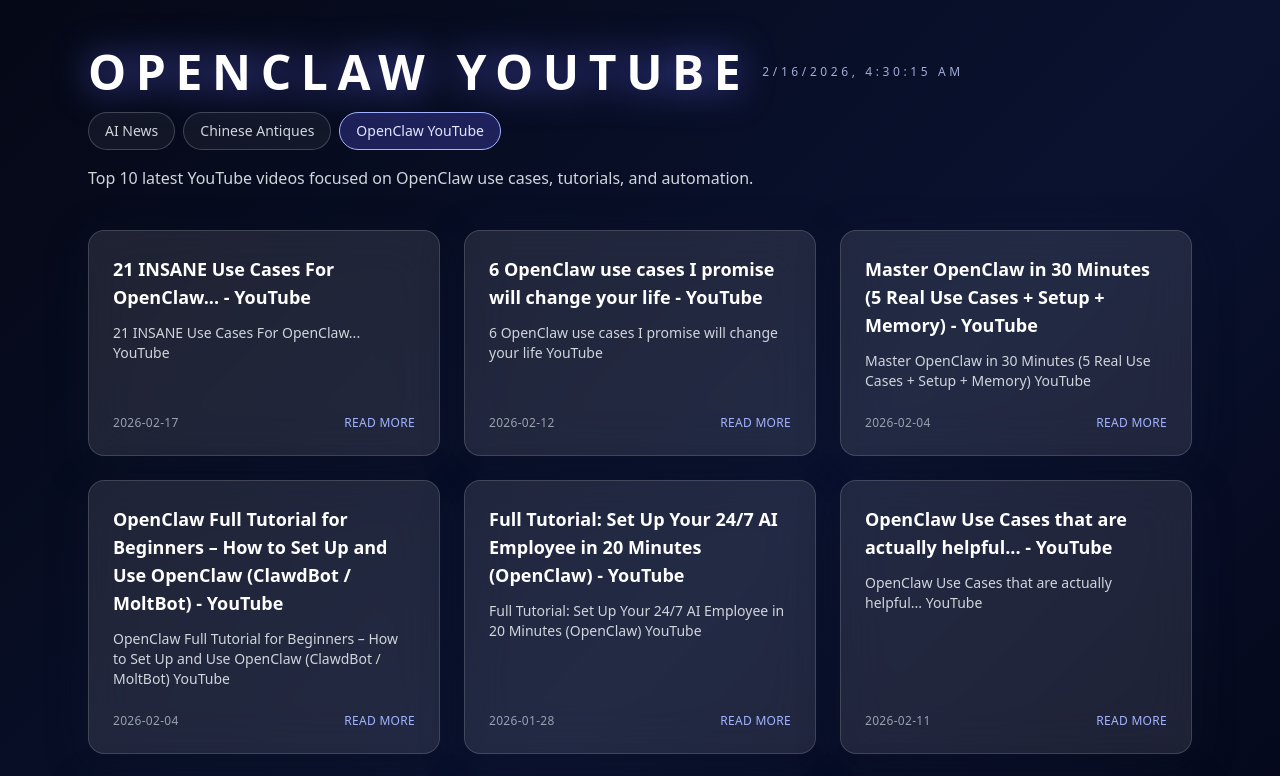
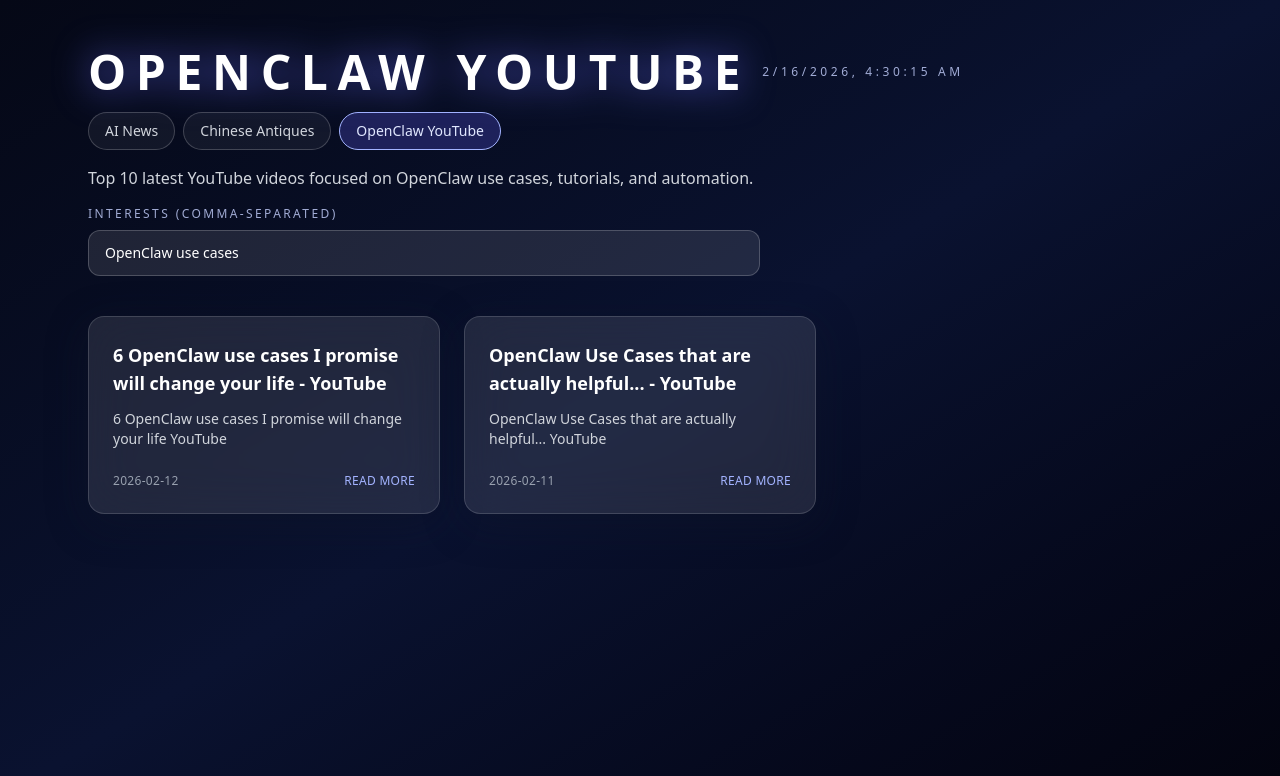
Before and after one commit to penggaolai/ai-news-app, a React (Vite) app: page / in a window 1280 px wide. Shown: the top 776 px of the page. Built offline with nearby package versions, Linux system fonts and the light colour scheme.

Commit message:
feat(ui): add interests input box with keyword filtering

```diff
--- a/src/App.jsx
+++ b/src/App.jsx
@@ -1,4 +1,4 @@
-import { useState } from 'react'
+import { useMemo, useState } from 'react'
 import { useQuery } from '@tanstack/react-query'
 
 const TABS = [
@@ -33,6 +33,7 @@
 
 function App() {
   const [activeTab, setActiveTab] = useState('youtube-openclaw')
+  const [interestInput, setInterestInput] = useState('OpenClaw use cases')
   const active = TABS.find((t) => t.key === activeTab) || TABS[0]
 
   const {
@@ -43,6 +44,23 @@
     queryKey: ['news', active.file],
     queryFn: () => fetchNews(active.file),
   })
+
+  const filteredNews = useMemo(() => {
+    const q = interestInput.trim().toLowerCase()
+    if (!q) return news
+
+    const terms = q
+      .split(',')
+      .map((t) => t.trim())
+      .filter(Boolean)
+
+    if (terms.length === 0) return news
+
+    return news.filter((item) => {
+      const hay = `${item.title || ''} ${item.summary || ''}`.toLowerCase()
+      return terms.some((term) => hay.includes(term))
+    })
+  }, [news, interestInput])
 
   return (
     <div className="min-h-screen bg-gradient-to-br from-[#050816] via-[#0a1230] to-[#03040f] text-white">
@@ -78,6 +96,18 @@
           </div>
 
           <p className="max-w-2xl text-sm text-gray-300 sm:text-base">{active.description}</p>
+
+          <div className="w-full max-w-2xl">
+            <label className="mb-2 block text-xs uppercase tracking-[0.2em] text-indigo-200/80">
+              Interests (comma-separated)
+            </label>
+            <input
+              value={interestInput}
+              onChange={(e) => setInterestInput(e.target.value)}
+              placeholder="e.g. OpenClaw use cases, workflow, automation"
+              className="w-full rounded-xl border border-white/20 bg-white/10 px-4 py-3 text-sm text-white outline-none placeholder:text-gray-400 focus:border-indigo-300"
+            />
+          </div>
         </header>
 
         {isLoading ? (
@@ -89,8 +119,13 @@
             Failed to load headlines. Please refresh and try again.
           </div>
         ) : (
+          filteredNews.length === 0 ? (
+          <div className="rounded-2xl border border-white/10 bg-white/5 p-8 text-center text-gray-300 backdrop-blur-md">
+            No matches for your interests yet. Try broader keywords.
+          </div>
+        ) : (
           <div className="grid gap-6 md:grid-cols-2 lg:grid-cols-3">
-            {news.map((item) => (
+            {filteredNews.map((item) => (
               <article
                 key={item.id ?? `${item.title}-${item.date}`}
                 className="flex h-full flex-col justify-between rounded-2xl border border-white/15 bg-white/10 p-6 shadow-[0_10px_40px_rgba(15,23,42,0.45)] backdrop-blur-xl transition hover:-translate-y-1 hover:border-white/30"
@@ -113,6 +148,7 @@
               </article>
             ))}
           </div>
+        )
         )}
       </div>
     </div>
```
